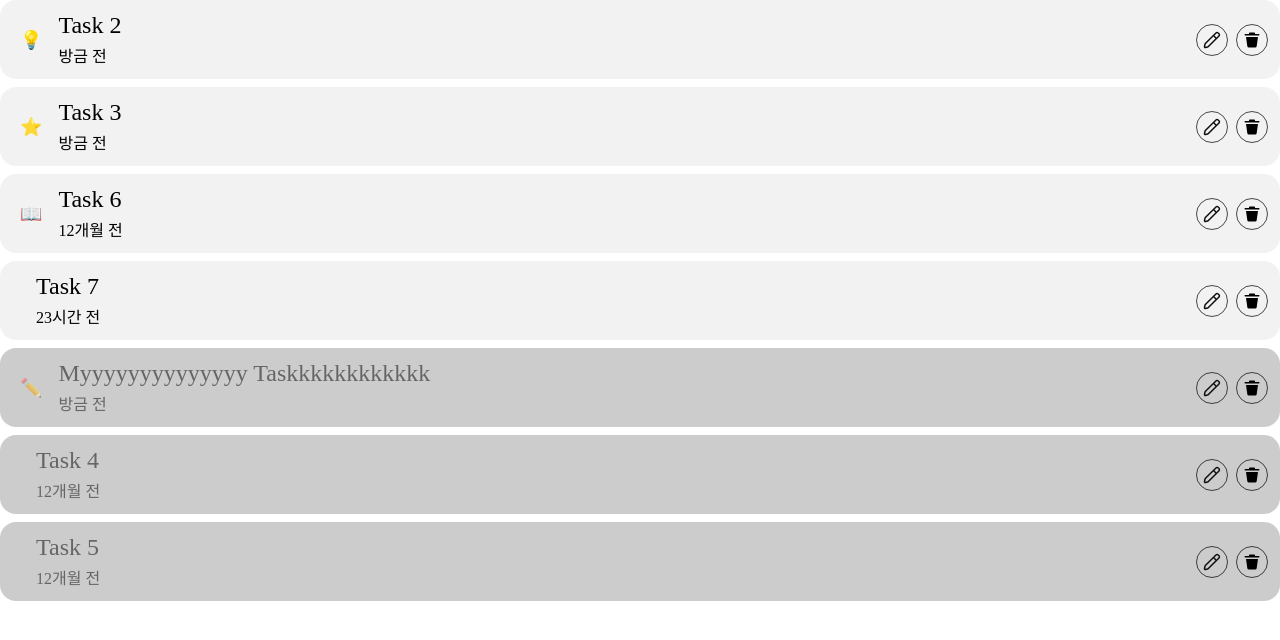
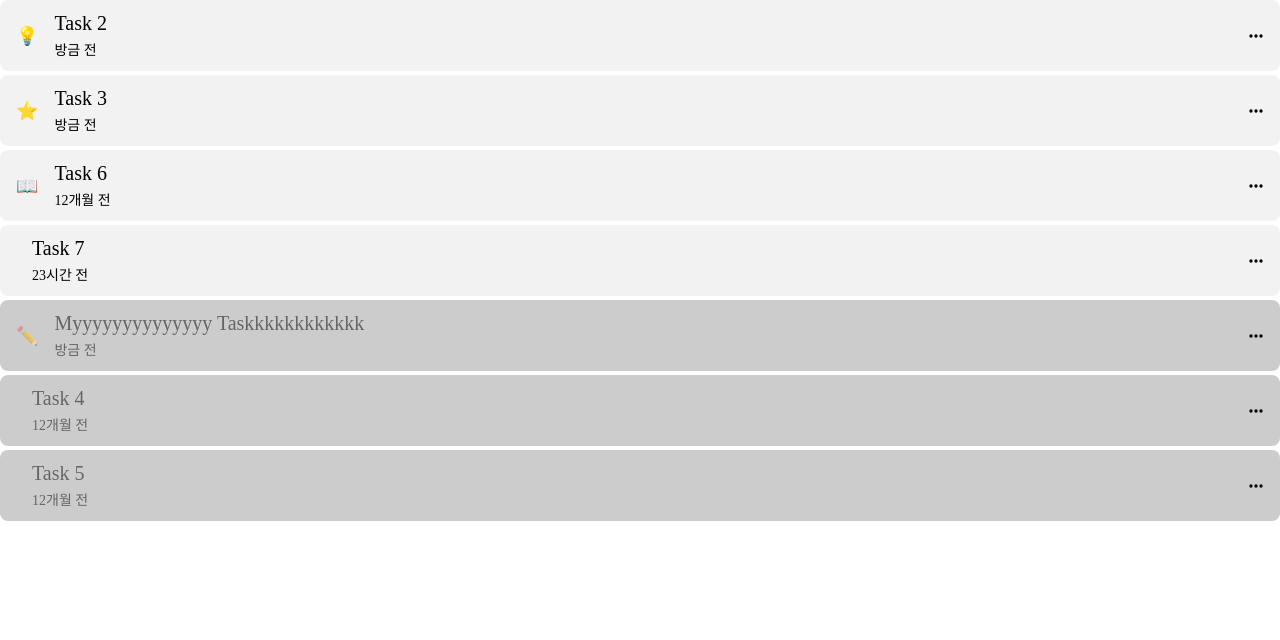
Before and after one commit to parkcoool/doitnow, a React (Create React App) app: page / in a window 1280 px wide. Shown: the top 640 px of the page. Built offline with nearby package versions, Linux system fonts and the light colour scheme; a web font is replaced by a local one.

Commit message:
feat: Replace buttons in TaskItem with 'more...'

```diff
--- a/src/components/TaskList/TaskItem.tsx
+++ b/src/components/TaskList/TaskItem.tsx
@@ -1,6 +1,5 @@
 import styles from "./styles.module.css";
-import editIcon from "../../assets/edit.svg";
-import deleteIcon from "../../assets/delete.svg";
+import dotsIcon from "../../assets/horizontal_dots.svg";
 
 interface TaskItemProps {
     task: Task;
@@ -29,12 +28,9 @@ function TaskItem({ task }: TaskItemProps) {
                     <h2>{elapsedTime(task.date)}</h2>
                 </div>
             </div>
-            <div className={styles.buttonContainer}>
+            <div className={styles.right}>
                 <button className={styles.imgButton}>
-                    <img src={editIcon} alt="edit"></img>
-                </button>
-                <button className={styles.imgButton}>
-                    <img src={deleteIcon} alt="delete"></img>
+                    <img src={dotsIcon} alt="edit"></img>
                 </button>
             </div>
         </div>
--- a/src/components/TaskList/styles.module.css
+++ b/src/components/TaskList/styles.module.css
@@ -4,7 +4,7 @@
     overflow-y: auto;
     display: flex;
     flex-direction: column;
-    gap: 8px;
+    gap: 4px;
 }
 
 .task {
@@ -12,9 +12,9 @@
     flex-direction: row;
     align-items: center;
     justify-content: space-between;
-    padding: 12px;
+    padding: 12px 8px;
     box-sizing: border-box;
-    border-radius: 16px;
+    border-radius: 8px;
     background: rgba(0, 0, 0, 0.05);
 }
 
@@ -51,7 +51,7 @@
     margin: 0;
     font-family: Pretendard;
     font-weight: normal;
-    font-size: 24px;
+    font-size: 20px;
     white-space: nowrap;
     overflow: hidden;
     text-overflow: ellipsis;
@@ -61,15 +61,10 @@
     margin: 0;
     font-family: Pretendard;
     font-weight: normal;
-    font-size: 16px;
+    font-size: 14px;
 }
 
-.task .info > .buttons {
-    display: flex;
-    flex-direction: row;
-}
-
-.task .buttonContainer {
+.task .right {
     display: flex;
     flex-direction: row;
     gap: 8px;
@@ -80,8 +75,6 @@
     border: none;
     width: 32px;
     height: 32px;
-    border-radius: 50%;
-    border: 1px solid rgba(0, 0, 0, 0.7);
 }
 
 .imgButton > img {
```
Also changed, not shown: src/assets/horizontal_dots.svg (added).
